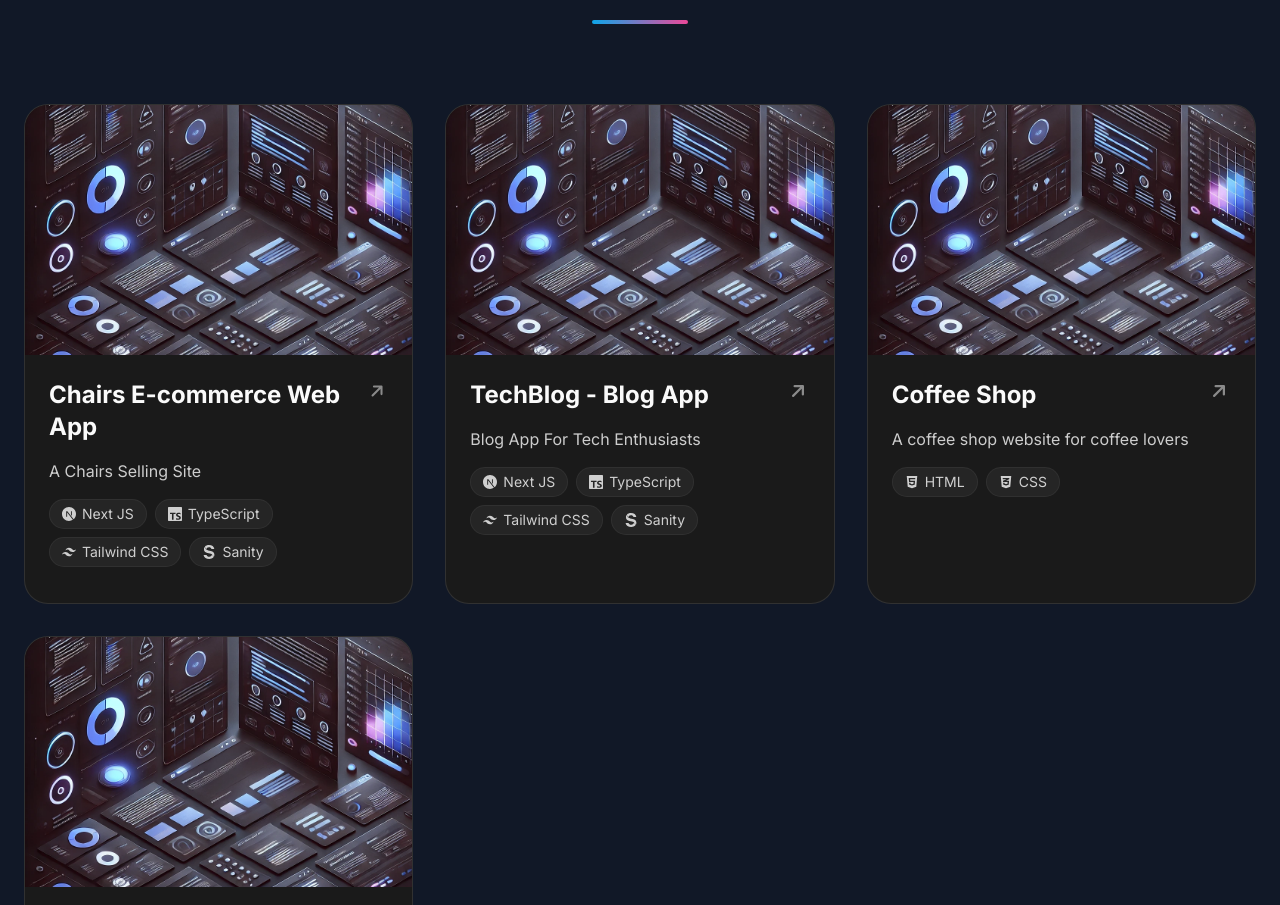
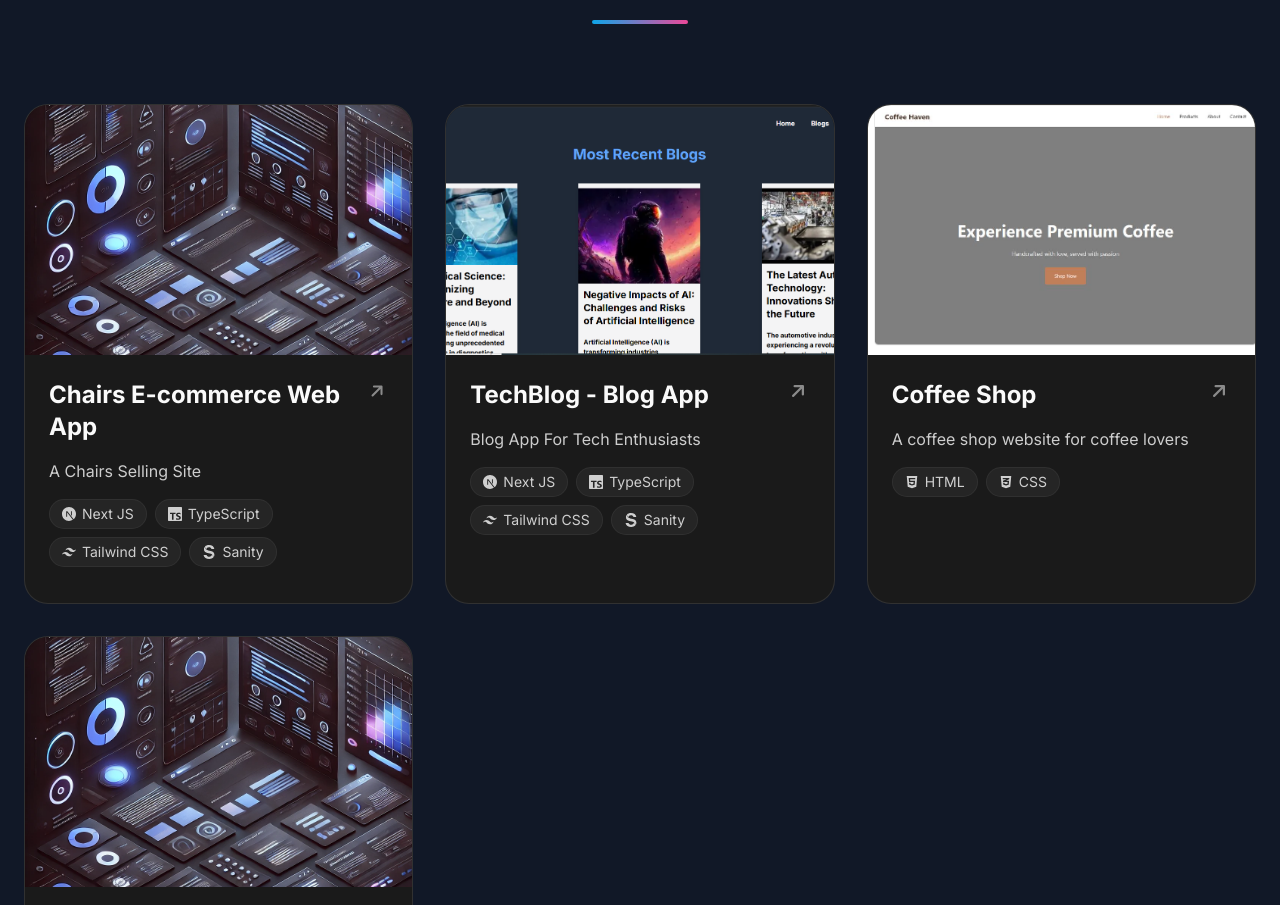
Before and after one commit to Ahmedkhang/Modern_portfolio, a Next.js app: page / in a window 1280 px wide. Shown: the part 1056-1961 px from the top of the page. Built offline with nearby package versions, Linux system fonts and the light colour scheme.

Commit message:
Update Main.tsx

```diff
--- a/src/components/Main.tsx
+++ b/src/components/Main.tsx
@@ -48,7 +48,7 @@
         { name: 'Sanity', icon: <SiSanity />, color: '#E75C17' },
       ],
       link: 'https://blogs-site-amcn.vercel.app/',
-      image: '/portfolio6.webp'
+      image: '/blog.PNG'
     },
     {
       title: 'Coffee Shop',
@@ -58,7 +58,7 @@
         {name:'CSS',icon:<FaCss3Alt />, color: 'white'},
       ],
       link: 'https://vibe-coding-websites.vercel.app/',
-      image:'/portfolio6.webp'
+      image:'/coffe_shop.PNG'
     },
 
     {
```
